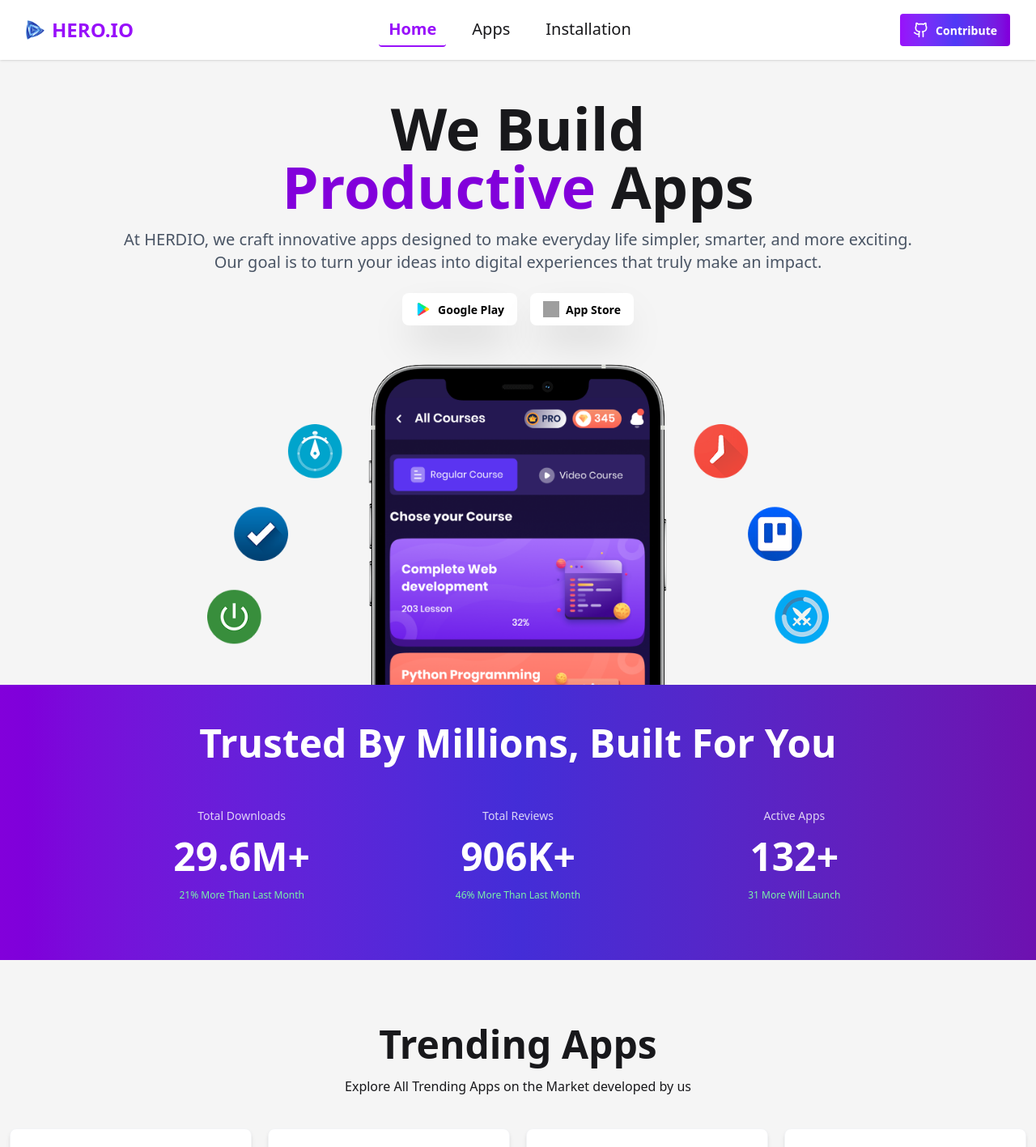
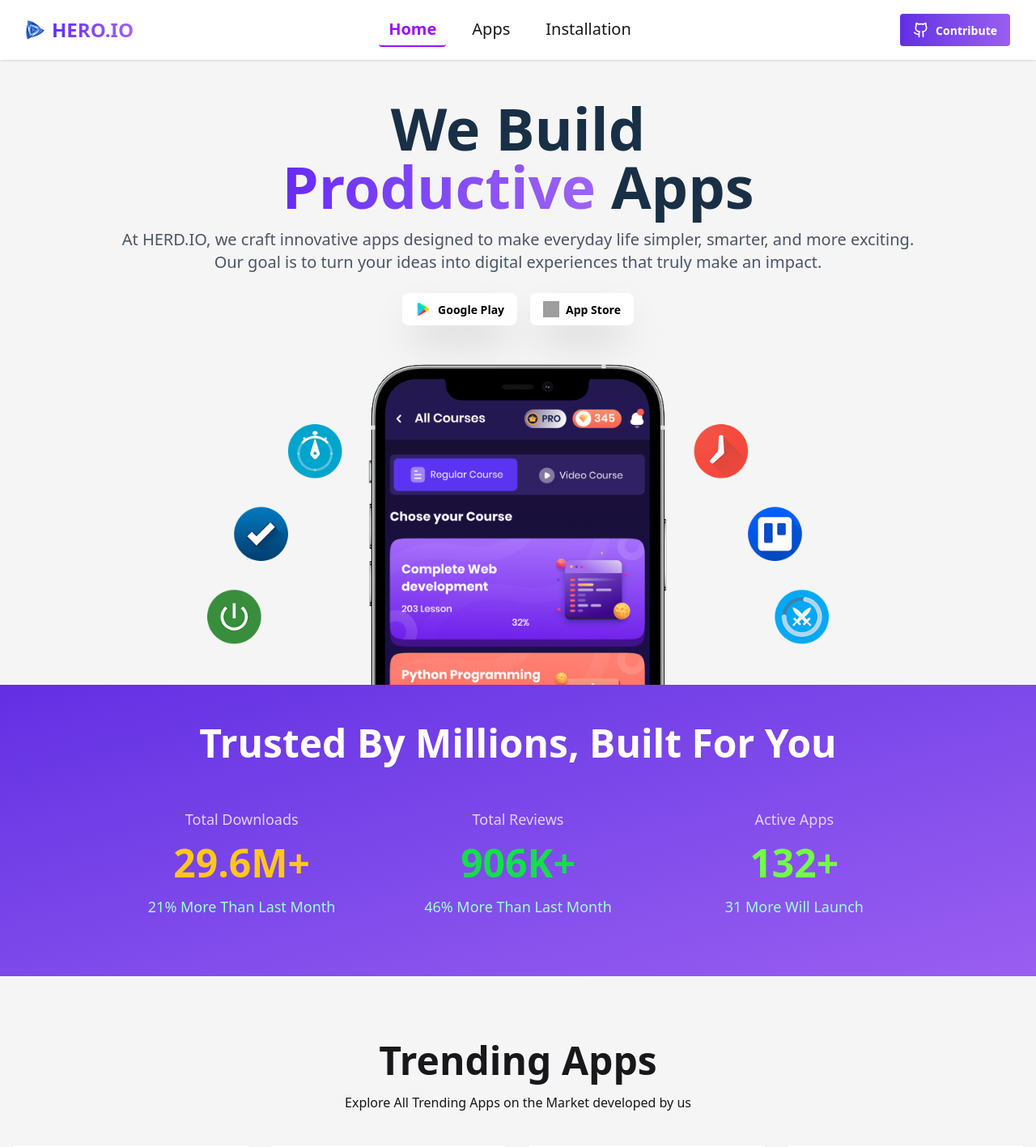
Before and after one commit to Sakib8git/Hero.Io, a React (Vite) app: page / in a window 1280 px wide. Shown: the top 1417 px of the page at 81% size. Built offline with nearby package versions, Linux system fonts and the light colour scheme; grey boxes are pictures that could not be loaded.

Commit message:
design fixed commit

```diff
--- a/src/Components/Navbar.jsx
+++ b/src/Components/Navbar.jsx
@@ -7,7 +7,7 @@ const Navbar = () => {
     <div>
       <div className="navbar bg-base-100 shadow-sm px-8">
         <div className="navbar-start">
-            {/* note:small screen */}
+          {/* note:small screen */}
           <div className="dropdown">
             <div tabIndex={0} role="button" className="btn btn-ghost lg:hidden">
               <svg
@@ -58,9 +58,11 @@ const Navbar = () => {
           {/* small screen */}
 
           {/* note:Logo */}
-          <Link to="/" className=" text-2xl text-purple-600 font-bold flex items-center gap-2">
+          <Link to="/" className="text-2xl font-bold flex items-center gap-2">
             <img src={logo} alt="logo" className="h-6 w-6" />
-            HERO.IO
+            <span className="bg-gradient-to-r from-[#672af5] to-[#904df4de] bg-clip-text text-transparent">
+              HERO.IO
+            </span>
           </Link>
           {/* note:Logo */}
         </div>
@@ -109,7 +111,7 @@ const Navbar = () => {
             href="https://github.com/Sakib8git?tab=repositories"
             target="_blank"
             rel="noopener noreferrer"
-            className="btn text-white bg-gradient-to-r from-purple-600 via-indigo-600 to-purple-700 hover:from-purple-700 hover:to-indigo-700 border-none gap-2"
+            className="btn text-white bg-gradient-to-r from-[#632EE3] to-[#9A5EF1] hover:from-purple-700 hover:to-indigo-700 border-none gap-2 transition ease-in-out"
           >
             <Github className="w-5 h-5"></Github>
             Contribute
--- a/src/Pages/Home.jsx
+++ b/src/Pages/Home.jsx
@@ -19,7 +19,7 @@ const Home = () => {
   if (loading)
     return (
       <div className="flex justify-center items-center min-h-[300px]">
-        <DNA/>
+        <DNA />
       </div>
     );
   if (error)
@@ -31,12 +31,12 @@ const Home = () => {
         <div className="flex flex-col-reverse lg:flex-col items-center gap-10 ">
           {/* Text Section */}
           <div className="flex-1 text-center ">
-            <h1 className="text-7xl font-bold  mb-4">
+            <h1 className="text-7xl font-bold text-[#192F45]  mb-4">
               We Build <br />{" "}
-              <span className="text-purple-700">Productive</span> Apps
+              <span className="bg-gradient-to-r from-[#672af5] to-[#904df4de] bg-clip-text text-transparent font-bold">Productive</span> Apps
             </h1>
             <p className="text-gray-600 mb-6 text-xl">
-              At HERDIO, we craft innovative apps designed to make everyday life
+              At HERD.IO, we craft innovative apps designed to make everyday life
               simpler, smarter, and more exciting. Our goal is to turn your
               ideas into digital experiences that truly make an impact.
             </p>
@@ -78,9 +78,9 @@ const Home = () => {
       </div>
       {/* ---------------------- */}
       <div>
-        <section className="bg-gradient-to-r from-purple-700 via-indigo-700 to-purple-800 text-white py-12 px-6">
+        <section className="bg-gradient-to-br from-[#632EE3] to-[#9A5EF1] py-12 px-6">
           <div className="text-center mb-8">
-            <h2 className="text-4xl lg:text-5xl font-bold">
+            <h2 className="text-4xl lg:text-5xl font-bold text-white">
               Trusted By Millions, Built For You
             </h2>
           </div>
@@ -88,27 +88,27 @@ const Home = () => {
           <div className="grid grid-cols-1 md:grid-cols-3 gap-8 max-w-6xl mx-auto px-4 sm:px-8 md:px-12 lg:px-20 text-center">
             {/* Total Downloads */}
             <div className="lg:p-6">
-              <p className="text-sm opacity-80">Total Downloads</p>
-              <h3 className="text-5xl font-bold my-4">29.6M+</h3>
-              <p className="text-green-300 mt-2 text-xs">
+              <p className="text-lg text-[#E0D4FF]">Total Downloads</p>
+              <h3 className="text-5xl font-bold my-4 text-[#ffc61d]">29.6M+</h3>
+              <p className="mt-2 text-lg text-[#A0FFD6]">
                 21% More Than Last Month
               </p>
             </div>
 
             {/* Total Reviews */}
-            <div className="p-4 lg:p-6">
-              <p className="text-sm opacity-80">Total Reviews</p>
-              <h3 className="text-5xl font-bold my-4">906K+</h3>
-              <p className="text-green-300 mt-2 text-xs">
+            <div className="lg:p-6">
+              <p className="text-lg text-[#E0D4FF]">Total Reviews</p>
+              <h3 className="text-5xl font-bold my-4 text-[#14de4d]">906K+</h3>
+              <p className="mt-2 text-lg text-[#A0FFD6]">
                 46% More Than Last Month
               </p>
             </div>
 
             {/* Active Apps */}
             <div className="lg:p-6">
-              <p className="text-sm opacity-80">Active Apps</p>
-              <h3 className="text-5xl font-bold my-4">132+</h3>
-              <p className="text-green-300 mt-2 text-xs">31 More Will Launch</p>
+              <p className="text-lg text-[#E0D4FF]">Active Apps</p>
+              <h3 className="text-5xl font-bold my-4 text-[#73ff45]">132+</h3>
+              <p className="mt-2 text-lg text-[#A0FFD6]">31 More Will Launch</p>
             </div>
           </div>
         </section>
@@ -127,7 +127,7 @@ const Home = () => {
         <div className="flex justify-center mb-5">
           <Link
             to="/apps"
-            className="btn w-[145px] text-white bg-gradient-to-r from-purple-700 via-indigo-600 to-purple-800 hover:from-purple-800 hover:to-indigo-700 border-none"
+            className="btn w-[145px] text-white bg-gradient-to-r from-[#632EE3] to-[#9A5EF1] hover:from-purple-800 hover:to-indigo-700 border-none transition ease-in-out"
           >
             Show All
           </Link>
```
